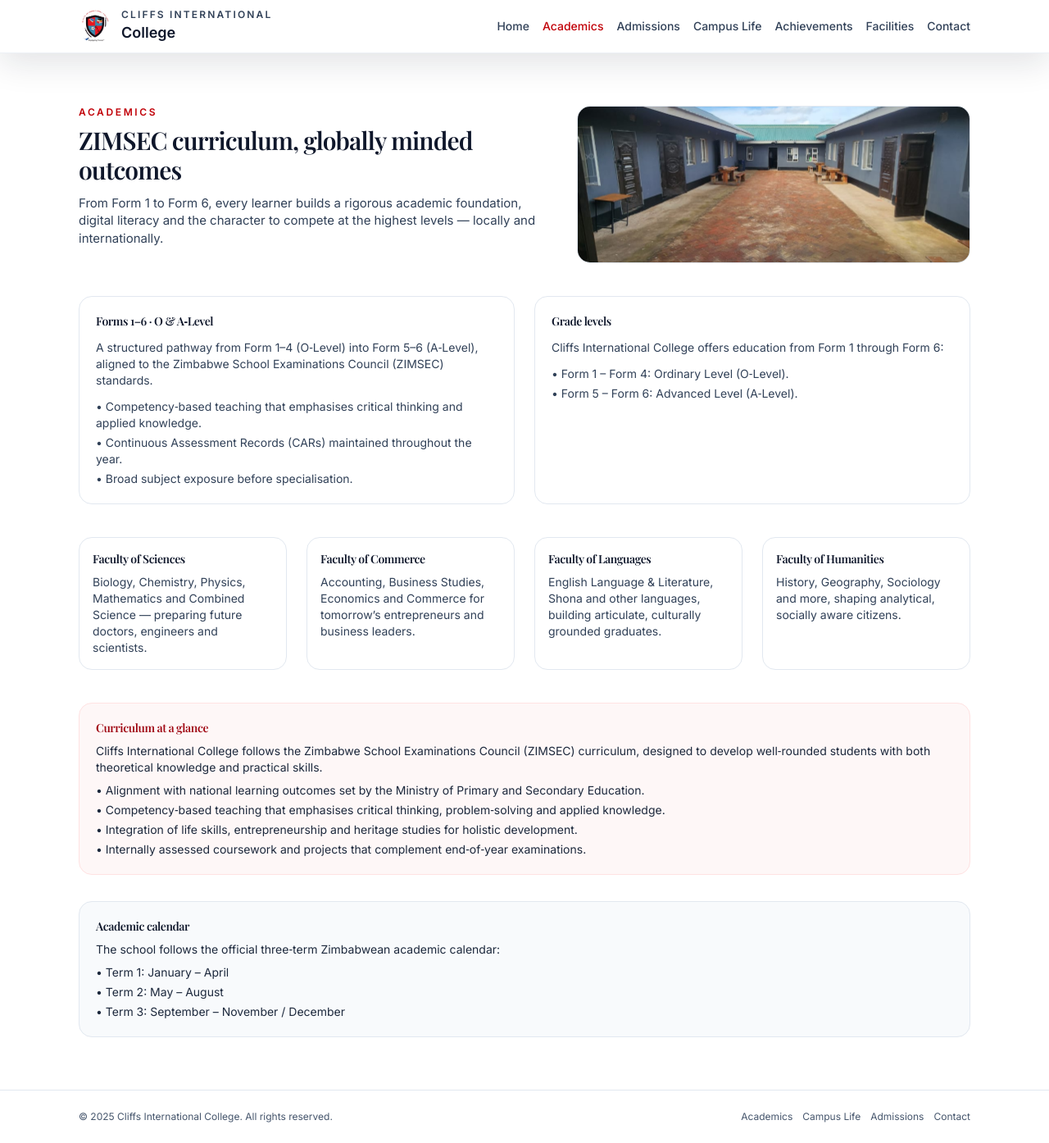
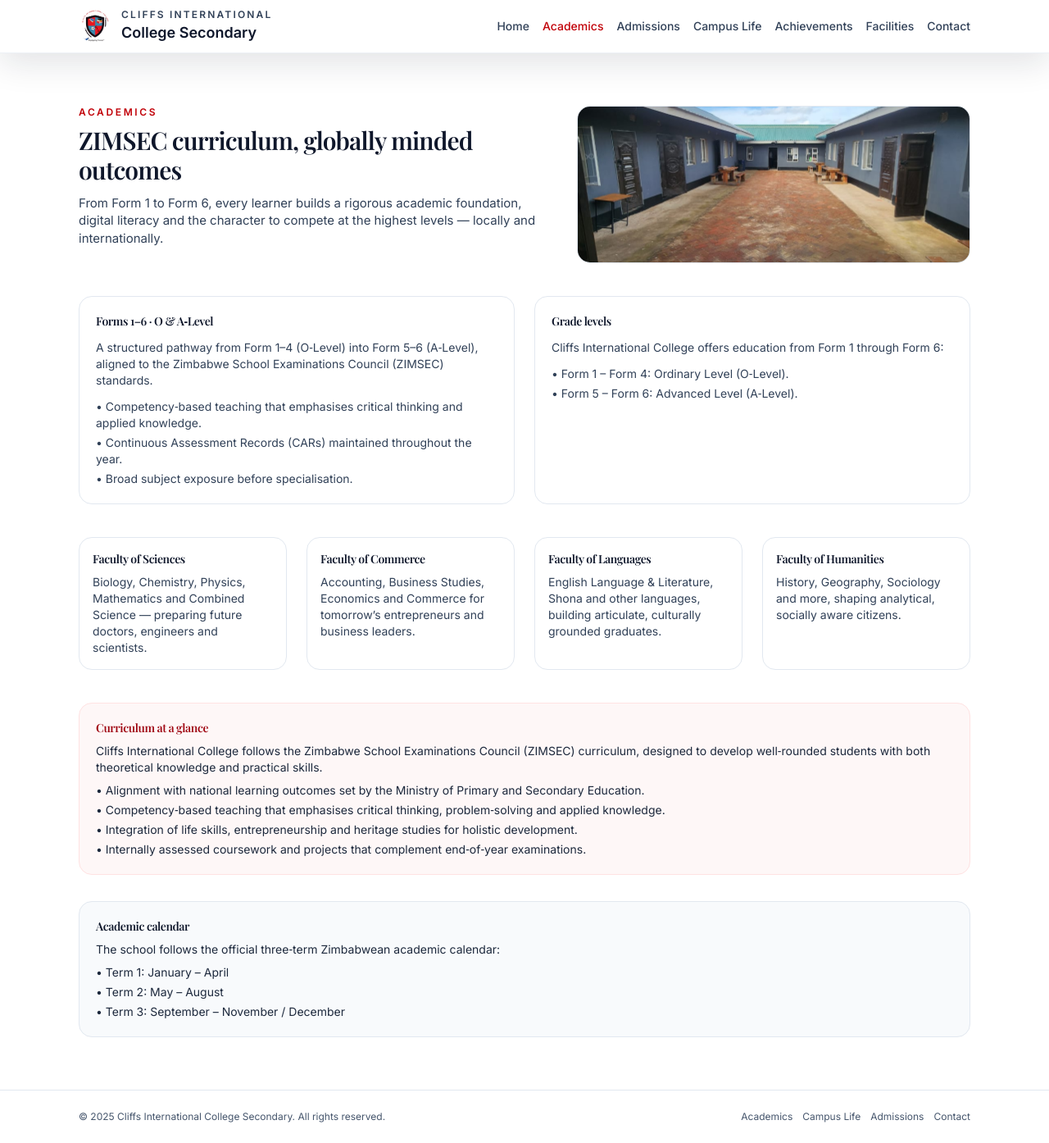
Before and after one commit to badcapitainn/cliff-international-school, a Next.js app: page /academics in a window 1280 px wide. Shown: the whole page at 82% size. Built offline with nearby package versions, Linux system fonts and the light colour scheme; a web font is replaced by a local one.

Commit message:
Fixed the head child stack error

```diff
--- a/src/app/academics/page.tsx
+++ b/src/app/academics/page.tsx
@@ -23,7 +23,7 @@
 export default function AcademicsPage() {
   return (
     <SiteShell>
-      <head>
+
         <script
           type="application/ld+json"
           dangerouslySetInnerHTML={{
@@ -57,7 +57,7 @@
             ])
           }}
         />
-      </head>
+
       <div className="mx-auto max-w-6xl px-4 py-12 sm:px-6 sm:py-16 lg:px-8">
         <header className="grid gap-8 md:grid-cols-[minmax(0,1.2fr)_minmax(0,1fr)] md:items-start">
           <div>
--- a/src/app/contact/page.tsx
+++ b/src/app/contact/page.tsx
@@ -30,7 +30,7 @@
               Contact
             </p>
             <h1 className="mt-2 text-2xl font-semibold text-slate-900 sm:text-3xl">
-              Visit Cliffs International College
+              Visit Cliffs International College Secondary
             </h1>
             <p className="mt-3 text-sm text-slate-700 sm:text-[15px]">
               We welcome visits, calls and enquiries. Our administration team is always happy to
@@ -48,7 +48,7 @@
                 cliftonmataruse2@gmail.com
               </ContactRow>
               <ContactRow label="Location">
-                Solomio, Ruwa — a peaceful semi‑rural community offering a calm, focused learning
+                Solomio, Ruwa — a peaceful community offering a calm, focused learning
                 environment.
               </ContactRow>
             </div>
--- a/src/components/HeroSlideshow.tsx
+++ b/src/components/HeroSlideshow.tsx
@@ -8,7 +8,7 @@
     src: "/school_pictures/school_layout_1.jpg",
     label: "Solomio campus",
     caption:
-      "A peaceful, semi‑rural setting in Solomio, Ruwa — away from city noise, yet well‑connected.",
+      "A peaceful setting in Solomio, Ruwa — away from city noise, yet well‑connected.",
   },
   {
     src: "/school_pictures/classroom_layout_1.jpg",
@@ -17,7 +17,7 @@
       "Small classes and attentive teachers create space for every learner to be seen and supported.",
   },
   {
-    src: "/school_pictures/students_7.jpg",
+    src: "/school_pictures/students_at debate.jpg",
     label: "Digital excellence",
     caption:
       "Award‑winning ICT teams leading the way in national Digital Minds competitions.",
--- a/src/components/SiteShell.tsx
+++ b/src/components/SiteShell.tsx
@@ -41,7 +41,7 @@
                 Cliffs International
               </div>
               <div className="text-lg font-semibold text-slate-900">
-                College
+                College Secondary
               </div>
             </div>
           </Link>
@@ -108,7 +108,7 @@
       <footer className="border-t border-slate-200 bg-white">
         <div className="mx-auto flex max-w-6xl flex-col gap-4 px-4 py-6 text-xs text-slate-600 sm:flex-row sm:items-center sm:justify-between sm:px-6 lg:px-8">
           <p>
-            &copy; {new Date().getFullYear()} Cliffs International College. All rights reserved.
+            &copy; {new Date().getFullYear()} Cliffs International College Secondary. All rights reserved.
           </p>
           <div className="flex flex-wrap gap-3">
             {["Academics", "Campus Life", "Admissions", "Contact"].map((label) => {
```
